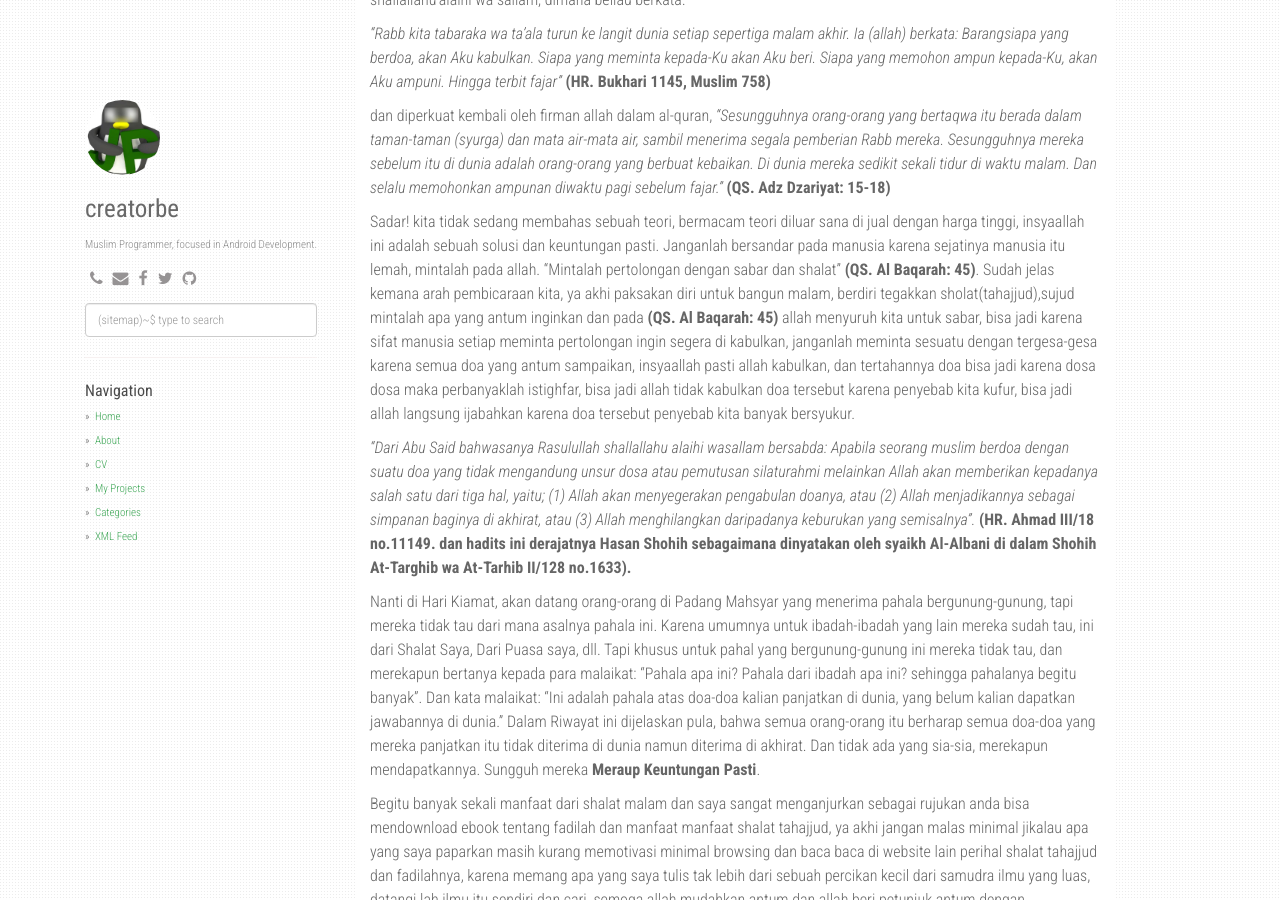
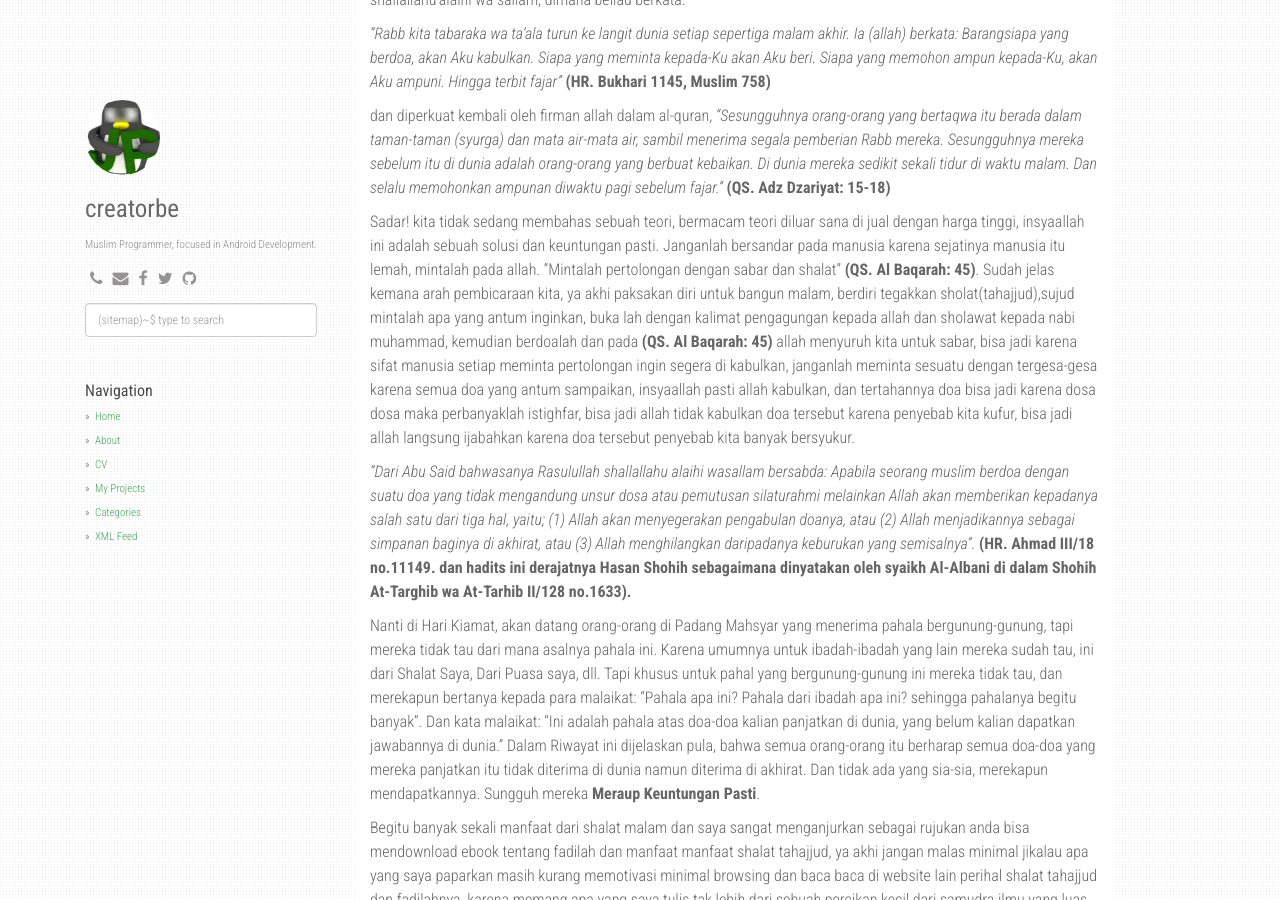
Before and after one commit to creatorbe/creatorbe.github.io, a Jekyll site: the page built from _posts/2017-03-31-begadang-menjalin-relasi-meraup-keuntungan-pasti-creatorbe.md, in a window 1280 px wide and 900 px high, scrolled down 435 px. Built offline with Jekyll 4.4.1, drawn with Linux system fonts in a browser that asks for light colours; nearby versions of some CDN libraries; comment, search, counter and statistics services are not loaded.

Commit message:
edit post

```diff
--- a/_posts/2017-03-31-begadang-menjalin-relasi-meraup-keuntungan-pasti-creatorbe.md
+++ b/_posts/2017-03-31-begadang-menjalin-relasi-meraup-keuntungan-pasti-creatorbe.md
@@ -16,7 +16,7 @@ Mungkin langsung saja disini saya ingin menyampaikan pesan dari salah seorang sa
 dan diperkuat kembali oleh firman allah dalam al-quran,
 *"Sesungguhnya orang-orang yang bertaqwa itu berada dalam taman-taman (syurga) dan mata air-mata air, sambil menerima segala pemberian Rabb mereka. Sesungguhnya mereka sebelum itu di dunia adalah orang-orang yang berbuat kebaikan. Di dunia mereka sedikit sekali tidur di waktu malam. Dan selalu memohonkan ampunan diwaktu pagi sebelum fajar."* **(QS. Adz Dzariyat: 15-18)**
 
-Sadar! kita tidak sedang membahas sebuah teori, bermacam teori diluar sana di jual dengan harga tinggi, insyaallah ini adalah sebuah solusi dan keuntungan pasti. Janganlah bersandar pada manusia karena sejatinya manusia itu lemah, mintalah pada allah. "Mintalah pertolongan dengan sabar dan shalat" **(QS. Al Baqarah: 45)**. Sudah jelas kemana arah pembicaraan kita, ya akhi paksakan diri untuk bangun malam, berdiri tegakkan sholat(tahajjud),sujud mintalah apa yang antum inginkan dan pada **(QS. Al Baqarah: 45)** allah menyuruh kita untuk sabar, bisa jadi karena sifat manusia setiap meminta pertolongan ingin segera di kabulkan, janganlah meminta sesuatu dengan tergesa-gesa karena semua doa yang antum sampaikan, insyaallah pasti allah kabulkan, dan tertahannya doa bisa jadi karena dosa dosa maka perbanyaklah istighfar, bisa jadi allah tidak kabulkan doa tersebut karena penyebab kita kufur, bisa jadi allah langsung ijabahkan karena doa tersebut penyebab kita banyak bersyukur.
+Sadar! kita tidak sedang membahas sebuah teori, bermacam teori diluar sana di jual dengan harga tinggi, insyaallah ini adalah sebuah solusi dan keuntungan pasti. Janganlah bersandar pada manusia karena sejatinya manusia itu lemah, mintalah pada allah. "Mintalah pertolongan dengan sabar dan shalat" **(QS. Al Baqarah: 45)**. Sudah jelas kemana arah pembicaraan kita, ya akhi paksakan diri untuk bangun malam, berdiri tegakkan sholat(tahajjud),sujud mintalah apa yang antum inginkan, buka lah dengan kalimat pengagungan kepada allah dan sholawat kepada nabi muhammad, kemudian berdoalah dan pada **(QS. Al Baqarah: 45)** allah menyuruh kita untuk sabar, bisa jadi karena sifat manusia setiap meminta pertolongan ingin segera di kabulkan, janganlah meminta sesuatu dengan tergesa-gesa karena semua doa yang antum sampaikan, insyaallah pasti allah kabulkan, dan tertahannya doa bisa jadi karena dosa dosa maka perbanyaklah istighfar, bisa jadi allah tidak kabulkan doa tersebut karena penyebab kita kufur, bisa jadi allah langsung ijabahkan karena doa tersebut penyebab kita banyak bersyukur.
 
 *"Dari Abu Said bahwasanya Rasulullah shallallahu alaihi wasallam bersabda: Apabila seorang muslim berdoa dengan suatu doa yang tidak mengandung unsur dosa atau pemutusan silaturahmi melainkan Allah akan memberikan kepadanya salah satu dari tiga hal, yaitu; (1) Allah akan menyegerakan pengabulan doanya, atau (2) Allah menjadikannya sebagai simpanan baginya di akhirat, atau (3) Allah menghilangkan daripadanya keburukan yang semisalnya".* **(HR. Ahmad III/18 no.11149. dan hadits ini derajatnya Hasan Shohih sebagaimana dinyatakan oleh syaikh Al-Albani di dalam Shohih At-Targhib wa At-Tarhib II/128 no.1633).**
 
```
